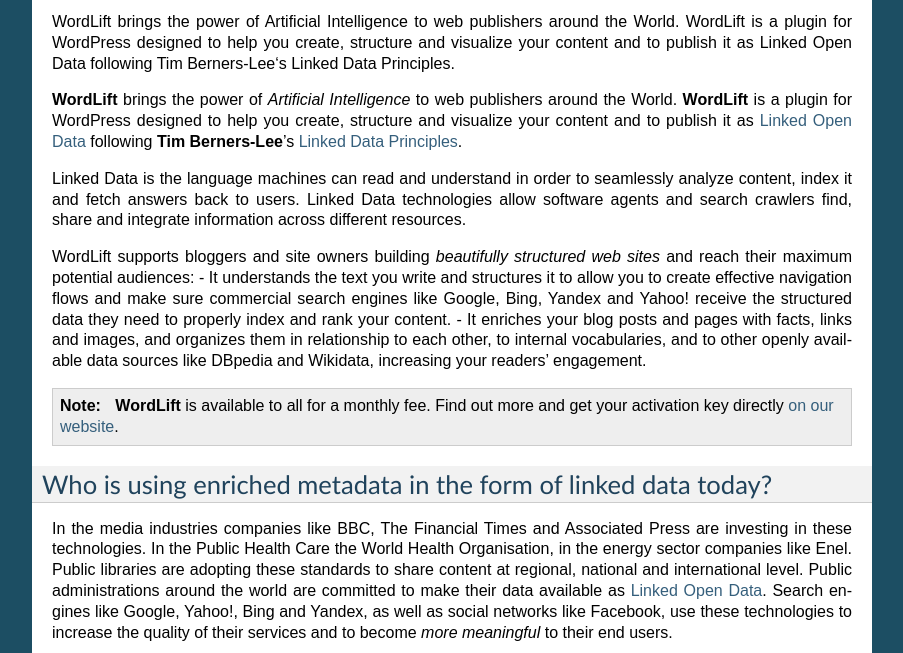
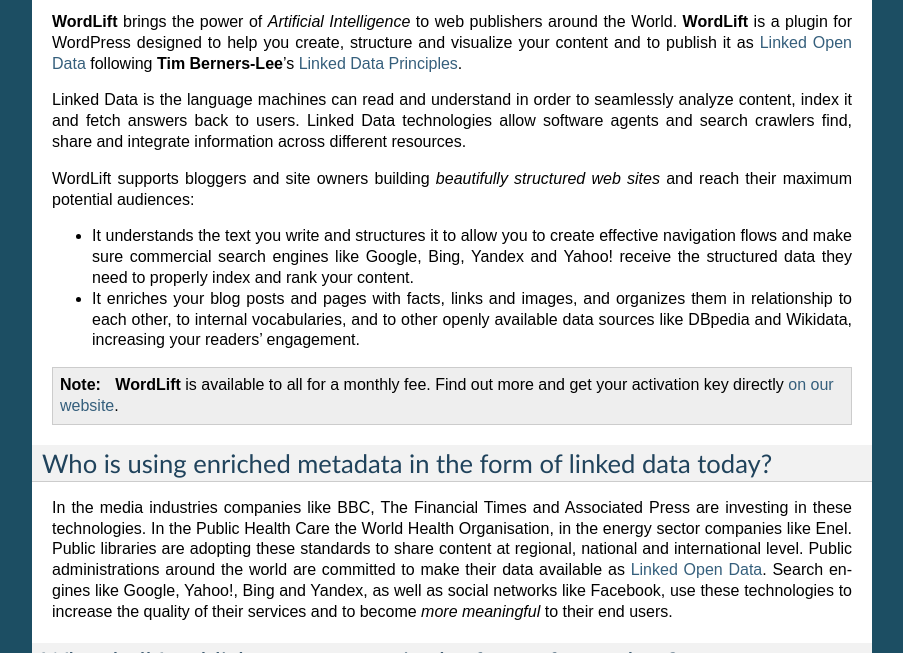
Before and after one commit to insideout10/wordlift-docs, a Sphinx documentation site: the page built from docs/overview.rst, in a window 1280 px wide and 900 px high, scrolled down 293 px, cut to the strip 247-900 px from the top of the window. Shown: the whole strip, without its empty margins (198-1101 px from the left). Built offline with Sphinx 7.4.7, drawn with Linux system fonts in a browser that asks for light colours.

Commit message:
updating overview

```diff
--- a/docs/overview.rst
+++ b/docs/overview.rst
@@ -7,10 +7,6 @@
         <iframe src="https://www.youtube-nocookie.com/embed/AR2pBOTLsy4" frameborder="0" allowfullscreen style="position: absolute; top: 0; left: 0; width: 100%; height: 100%;"></iframe>
     </div>
 
-
-WordLift brings the power of Artificial Intelligence to web publishers around the World.
-WordLift is a plugin for WordPress designed to help you create, structure and visualize your content and to publish it as Linked Open Data following Tim Berners-Lee‘s Linked Data Principles.
-
 **WordLift** brings the power of *Artificial Intelligence* to web publishers around the World.
 **WordLift** is a plugin for WordPress designed to help you create, structure and visualize your content and to publish it as `Linked Open Data <key-concepts.html#linked-open-data>`_ following **Tim Berners-Lee**'s `Linked Data Principles <http://www.w3.org/DesignIssues/LinkedData.html>`_.
 
@@ -18,13 +14,13 @@
 Linked Data technologies allow software agents and search crawlers find, share and integrate information across different resources.
 
 WordLift supports bloggers and site owners building *beautifully structured web sites* and reach their maximum potential audiences:
+
 - It understands the text you write and structures it to allow you to create effective navigation flows and make sure commercial search engines like Google, Bing, Yandex and Yahoo! receive the structured data they need to properly index and rank your content.
+
 - It  enriches your blog posts and pages with facts, links and images, and organizes them in relationship to each other, to internal vocabularies, and to other openly available data sources like DBpedia and Wikidata, increasing your readers’ engagement.
-
 
 .. note::
         **WordLift** is available to all for a monthly fee. Find out more and get your activation key directly `on our website <https://wordlift.io>`_.
-
 
 =================
 Who is using enriched metadata in the form of linked data today?
```
